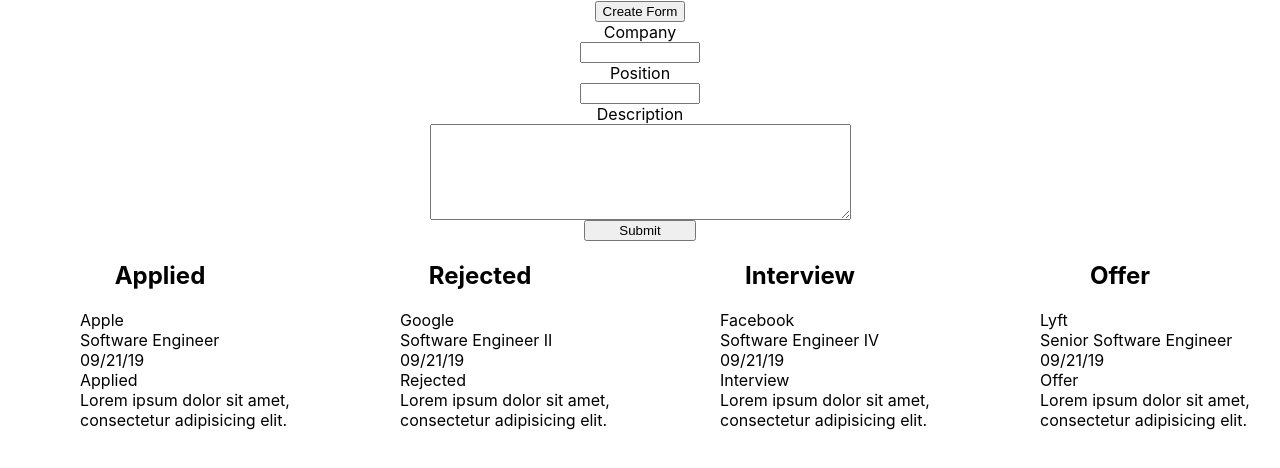
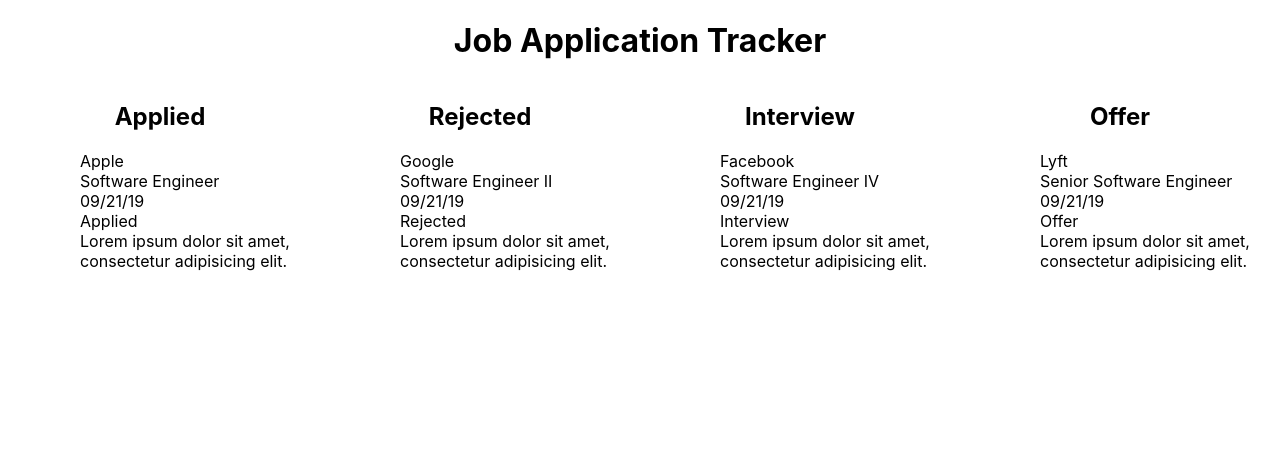
Before and after one commit to mxk5025/job-app-tracker, a React (Create React App) app: page / in a window 1280 px wide. Shown: the top 468 px of the page. Built offline with nearby package versions, Linux system fonts and the light colour scheme; the HTML template or start-up script is replaced by a standard one.

Commit message:
Changed components

```diff
--- a/src/App.js
+++ b/src/App.js
@@ -1,7 +1,5 @@
 import React, { useState } from 'react';
 import JobList from './components/JobList';
-import CreateForm from './components/CreateForm';
-import CreateButton from './components/CreateButton';
 import './App.css';
 
 
@@ -40,11 +38,11 @@
   const [statusLists] = useState([
     'Applied', 'Rejected', 'Interview', 'Offer',
   ]);
+  const [jobApps, setJobApps] = useState([]);
 
   return (
     <div className="App">
-      <CreateButton />
-      <CreateForm />
+      <h1>Job Application Tracker</h1>
       <div className="status-list-container">
         { statusLists.map((statusList) => (
           <JobList
--- a/src/components/CreateButton.js
+++ /dev/null
@@ -1,9 +0,0 @@
-import React from 'react';
-
-export default function CreateButton() {
-  return (
-    <div className="CreateButton">
-      <button type="button">Create Form</button>
-    </div>
-  );
-}
```
Also changed, not shown: src/components/CreateJobApp.js (added, +17 -0 lines).
